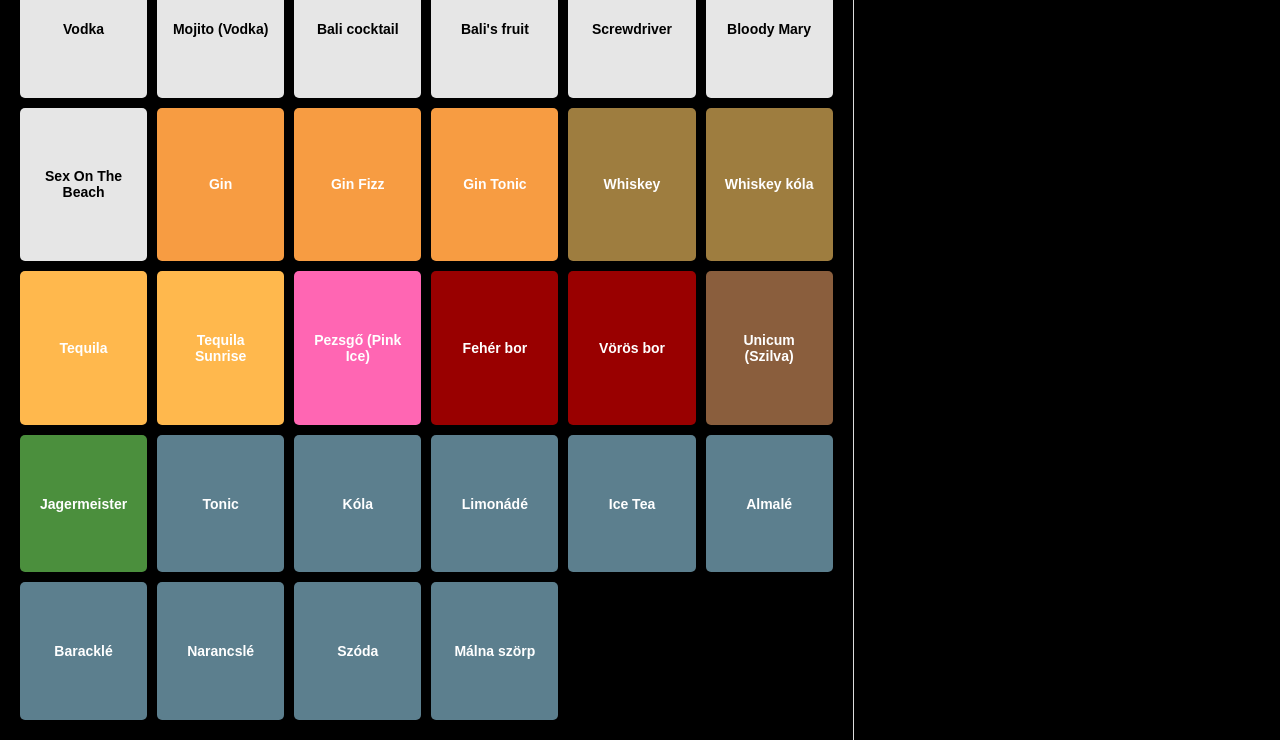
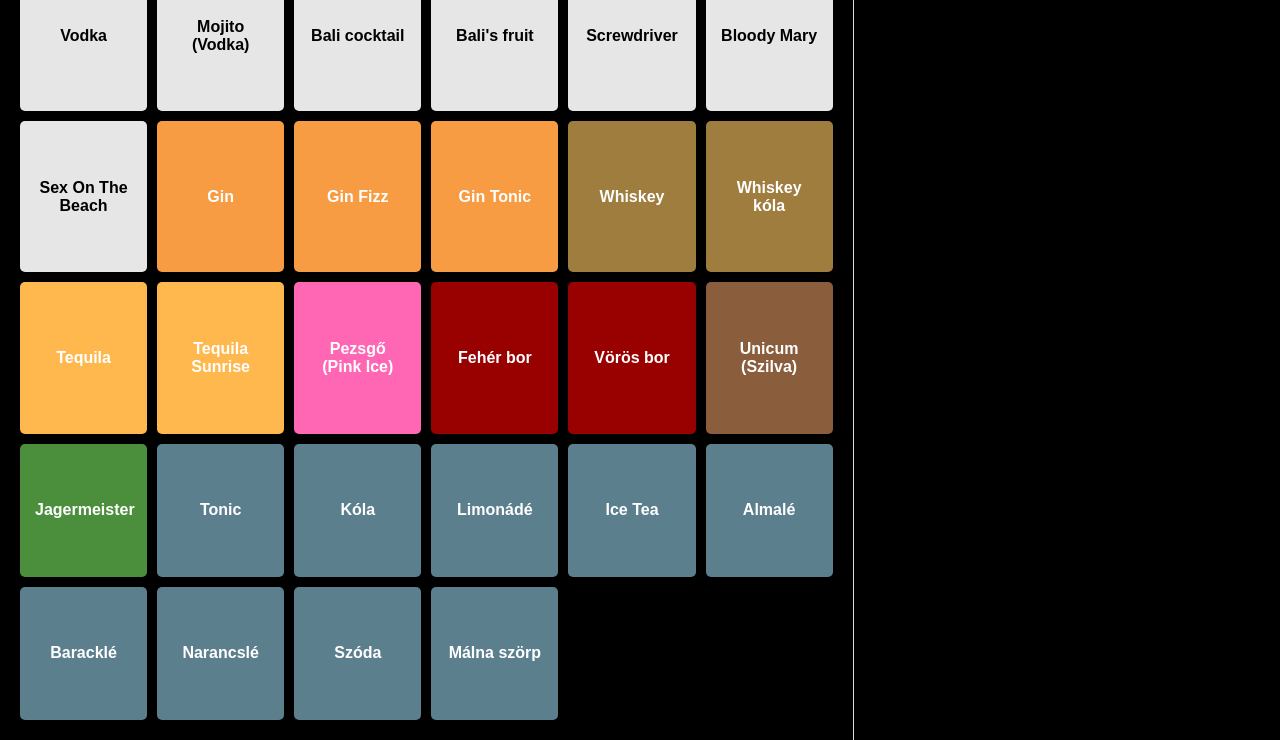
Before and after one commit to Bodo-Kristof/pos, a website: page frontend/index.html in a window 1280 px wide. Shown: the part 60-800 px from the top of the page. Drawn offline with Linux system fonts and the light colour scheme.

Commit message:
css jav2

```diff
--- a/frontend/style.css
+++ b/frontend/style.css
@@ -20,7 +20,7 @@
 /* Ital gombok */
 .drink-btn {
     padding: 12px 15px; /* Kisebb margó, hogy elférjenek */
-    font-size: 14px; /* Csökkentett betűméret */
+    font-size: 16px; /* Csökkentett betűméret */
     color: white;
     border: none;
     border-radius: 5px;
```
